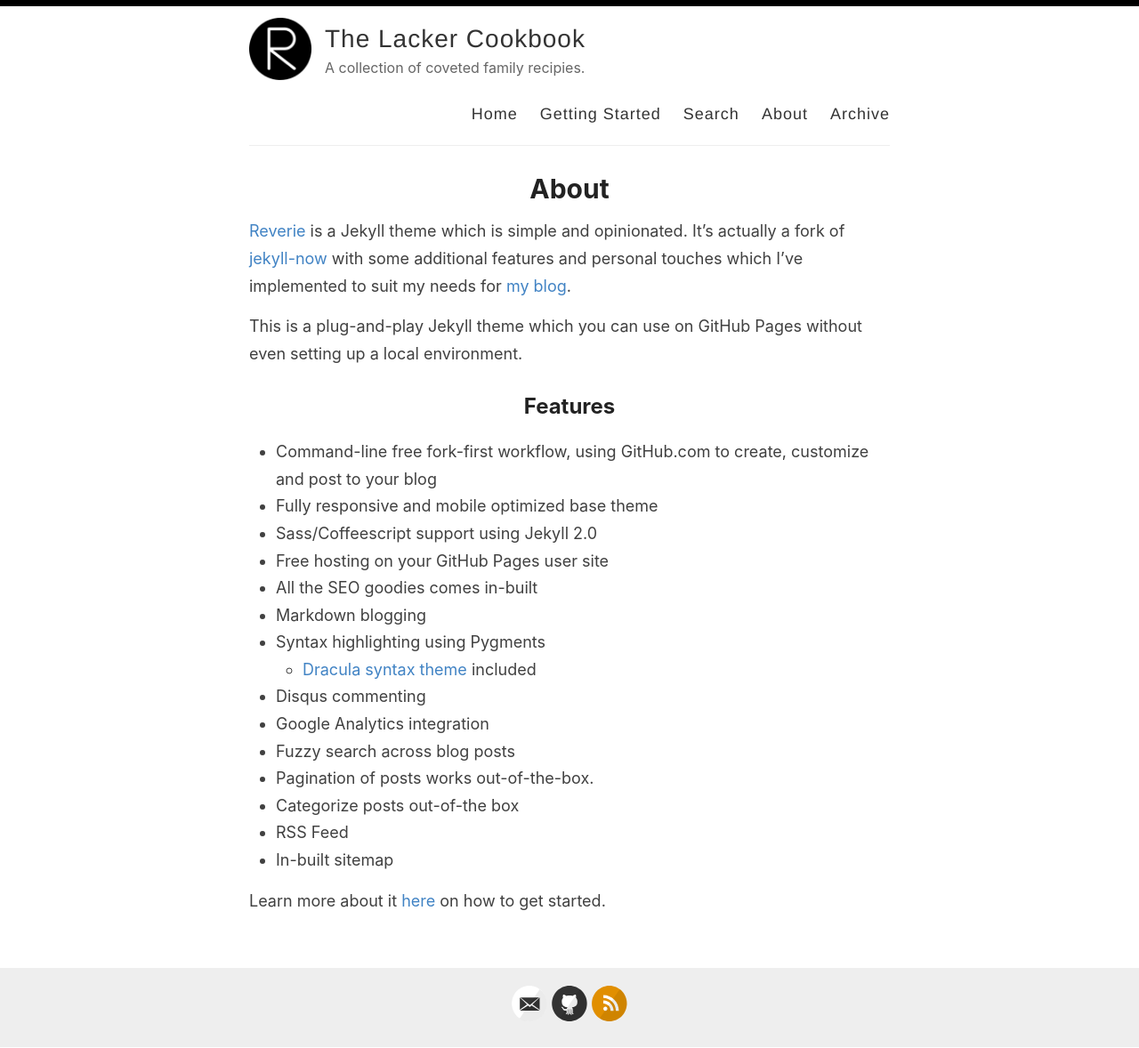
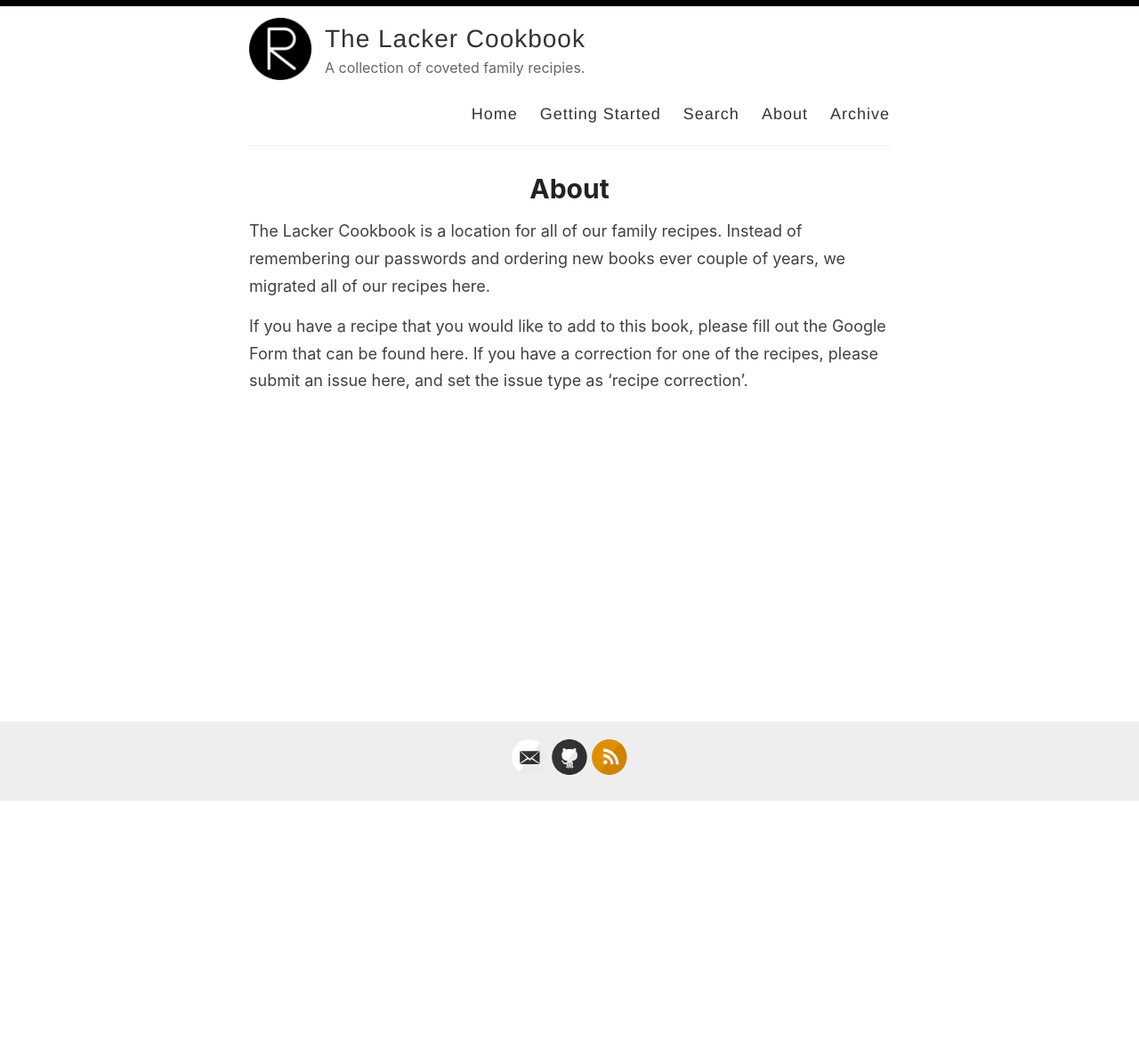
Before and after one commit to LackerCookbook/lackercookbook.github.io, a Jekyll site: the page built from _pages/about.md, in a window 1280 px wide. Shown: the whole page at 89% size. Built offline with Jekyll 4.4.1, drawn with Linux system fonts in a browser that asks for light colours; after the commit the page ends 901 px from its top, so only the background shows below that.

Commit message:
Update README, remove analytics, update About page

```diff
--- a/_layouts/default.html
+++ b/_layouts/default.html
@@ -11,7 +11,6 @@
 
     <meta name="theme-color" content="#000000">
     <link rel="icon" type="image/png" sizes="32x32" href="{{ site.baseurl }}/images/favicon-32x32.png">
-    {% include analytics_head.html %}
   </head>
 
   <body>
@@ -52,7 +51,5 @@
         </div>
       </div>
     </div>
-
-    {% include analytics.html %}
   </body>
 </html>
--- a/_pages/about.md
+++ b/_pages/about.md
@@ -4,26 +4,8 @@ title: About
 permalink: /about/
 ---
 
-[Reverie](https://github.com/amitmerchant1990/reverie) is a Jekyll theme which is simple and opinionated. It's actually a fork of [jekyll-now](https://github.com/barryclark/jekyll-now) with some additional features and personal touches which I've implemented to suit my needs for [my blog](https://www.amitmerchant.com).
+The Lacker Cookbook is a location for all of our family recipes.
+Instead of remembering our passwords and ordering new books ever couple of years, we migrated all of our recipes here.
 
-This is a plug-and-play Jekyll theme which you can use on GitHub Pages without even setting up a local environment.
-
-## Features
-
-- Command-line free fork-first workflow, using GitHub.com to create, customize and post to your blog
-- Fully responsive and mobile optimized base theme
-- Sass/Coffeescript support using Jekyll 2.0
-- Free hosting on your GitHub Pages user site
-- All the SEO goodies comes in-built
-- Markdown blogging
-- Syntax highlighting using Pygments
-    - [Dracula syntax theme](https://draculatheme.com/) included
-- Disqus commenting
-- Google Analytics integration
-- Fuzzy search across blog posts
-- Pagination of posts works out-of-the-box.
-- Categorize posts out-of-the box
-- RSS Feed
-- In-built sitemap
-
-Learn more about it [here](https://github.com/amitmerchant1990/reverie) on how to get started.
+If you have a recipe that you would like to add to this book, please fill out the Google Form that can be found here.
+If you have a correction for one of the recipes, please submit an issue here, and set the issue type as 'recipe correction'.
```
Also changed, not shown: README.md.
